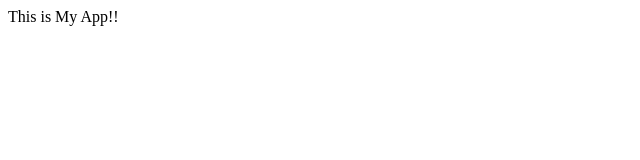
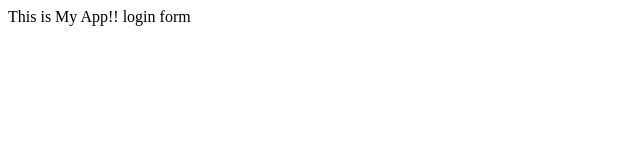
Before and after one commit to Hasya1931/myappsample, a plain HTML site: page index.html in a window 1280 px wide. Shown: the full height of the page, 0-640 px from the left. Drawn offline with Linux system fonts and the light colour scheme.

Commit message:
login form

```diff
--- a/index.html
+++ b/index.html
@@ -6,5 +6,6 @@
     </head>
     <body>
         This is My App!!
+        login form
     </body>
 </html>
```
Also changed, not shown: login.html (added, +1 -0 lines), dir2/app2.js (added), log.txt (added).
